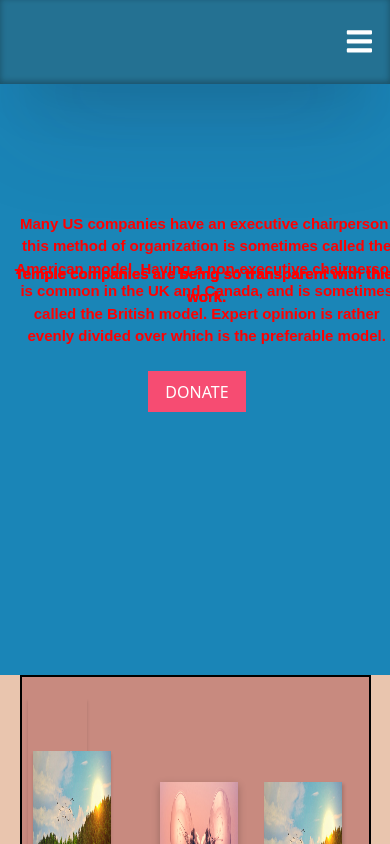
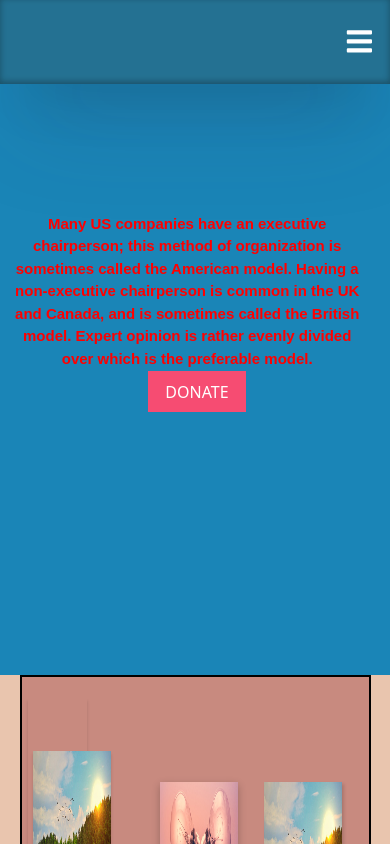
Before and after one commit to Viren-hub/Temple2023, a React (Create React App) app: page / in a window 390 px wide. Shown: the top 844 px of the page. Built offline with nearby package versions, Linux system fonts and the light colour scheme.

Commit message:
newsfeed box-shadow applied

```diff
--- a/src/Components/NewsFeed/NewsFeed.css
+++ b/src/Components/NewsFeed/NewsFeed.css
@@ -11,6 +11,7 @@
     display: flex;
     align-items: center;
     justify-content: center;
+    padding-top: 5%;
     color:red;
 }
 
@@ -18,13 +19,23 @@
     height: 60vh;
     width: 25vw;
     /* border:1px solid red; */
-    margin-left: 5%;
+    margin-left: 2%;
     background-color: white;
+    background-color: rgba(255, 255, 255, 0.4);
+    box-shadow: 0px 10px 20px 0px rgba(0, 0, 0, 0.1);
 }
 .box img{
-    height: 45vh;
+    height: 42vh;
     width: 25vw;
+    padding-left: 2%;
+    padding-right: 2%;
+    padding-top: 2%;
+    transition: transform 0.3s ease-in-out;
+    transform: scale(1);
 }
+.box img:hover {
+    transform: scale(1.2);
+  }
 .b{
     display: flex;
     align-items: center;
@@ -40,14 +51,16 @@
     height: 50%;
     width: 70%;
     /* border: 1px green solid; */
+    margin-left:7%;
 }
-.para{
+.paragraph{
     height: 10%;
     width: 100%;
     /* border: 1px solid black; */
     color:red;
     font-weight: bold;
     padding-top: 2%;
+    padding-left: 7%;
 }
 .by{
     height: 5%;
@@ -58,7 +71,8 @@
     justify-content: center;
 }
 .by-1{
-    margin-left: 3%;
+    margin-left: 7%;
+
 }
 
 @media screen and (max-width: 975px) {
@@ -84,5 +98,11 @@
         font-size: 14px;
     }
 
+    .box img:hover {
+        transform: scale(1.1);
+      }
 
+      .by{
+        padding-top: 6%;
+      }
   }
--- a/src/Components/NewsFeed/NewsFeed.js
+++ b/src/Components/NewsFeed/NewsFeed.js
@@ -16,9 +16,9 @@ export default function NewsFeed() {
         <img src="https://thumbs.dreamstime.com/b/copper-kalash-glass-spoon-plate-used-bramhins-sacred-thread-ceremony-performing-sandhya-vandanam-kriya-over-101249182.jpg" alt="Description of the image" />
         <div className='b'>
         <div className='b1'> <span role="img" aria-label="Om">&#x1F549;</span> Temple,Love</div>
-        <div className='b1'><FontAwesomeIcon icon={faCalendar} color="royalblue" /> May 20, 2022</div>
+        <div className='b1'><FontAwesomeIcon icon={faCalendar} color="red" /> May 20, 2022</div>
         </div>
-        <p className='para'>Temple companies are being so transparent with thier work.</p>
+        <p className='paragraph'>Temple companies are being so transparent with thier work.</p>
         <div className='by'>
           <div className='by-1'>
         <img src="https://cdn.cdnparenting.com/articles/2019/01/08144644/1211306812-H.webp" alt="" style={{ width: '25px', height: '25px', borderRadius: '25px', }} />
@@ -34,9 +34,9 @@ export default function NewsFeed() {
         <img src="https://thumbs.dreamstime.com/b/diya-kalash-incense-sticks-fruit-any-age-old-traditional-way-performing-prayers-puja-india-134806998.jpg" alt="Description of the image" />
         <div className='b'>
         <div className='b1'> <span role="img" aria-label="Om">&#x1F549;</span> Temple,Love</div>
-        <div className='b1'><FontAwesomeIcon icon={faCalendar} color="royalblue" /> May 20, 2022</div>
+        <div className='b1'><FontAwesomeIcon icon={faCalendar} color="red" /> May 20, 2022</div>
         </div>
-        <p className='para'>Temple companies are being so transparent with thier work.</p>
+        <p className='paragraph'>Temple companies are being so transparent with thier work.</p>
         <div className='by'>
           <div className='by-1'>
         <img src="https://cdn.cdnparenting.com/articles/2019/01/08144644/1211306812-H.webp" alt="" style={{ width: '25px', height: '25px', borderRadius: '25px', }} />
@@ -52,9 +52,9 @@ export default function NewsFeed() {
         <img src="https://encrypted-tbn0.gstatic.com/images?q=tbn:ANd9GcRdvAGcKOyYTZ-PYfXWLCa0iBc_-EqR3zlSxl0w10k4v77AiCTWlkzw38BmQ5RXnFzAvmE&usqp=CAU" alt="Description of the image" />
         <div className='b'>
         <div className='b1'> <span role="img" aria-label="Om">&#x1F549;</span> Temple,Love</div>
-        <div className='b1'><FontAwesomeIcon icon={faCalendar} color="royalblue" /> May 20, 2022</div>
+        <div className='b1'><FontAwesomeIcon icon={faCalendar} color="red" /> May 20, 2022</div>
         </div>
-        <p className='para'>Temple companies are being so transparent with thier work.</p>
+        <p className='paragraph'>Temple companies are being so transparent with thier work.</p>
         <div className='by'>
           <div className='by-1'>
         <img src="https://cdn.cdnparenting.com/articles/2019/01/08144644/1211306812-H.webp" alt="" style={{ width: '25px', height: '25px', borderRadius: '25px', }} />
```
